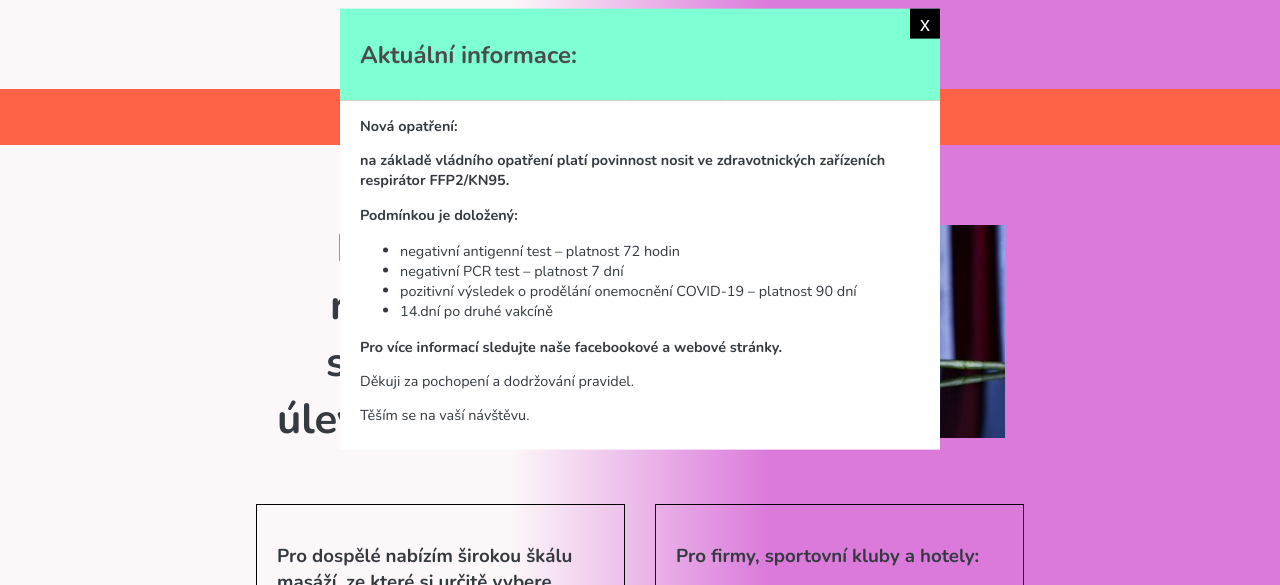
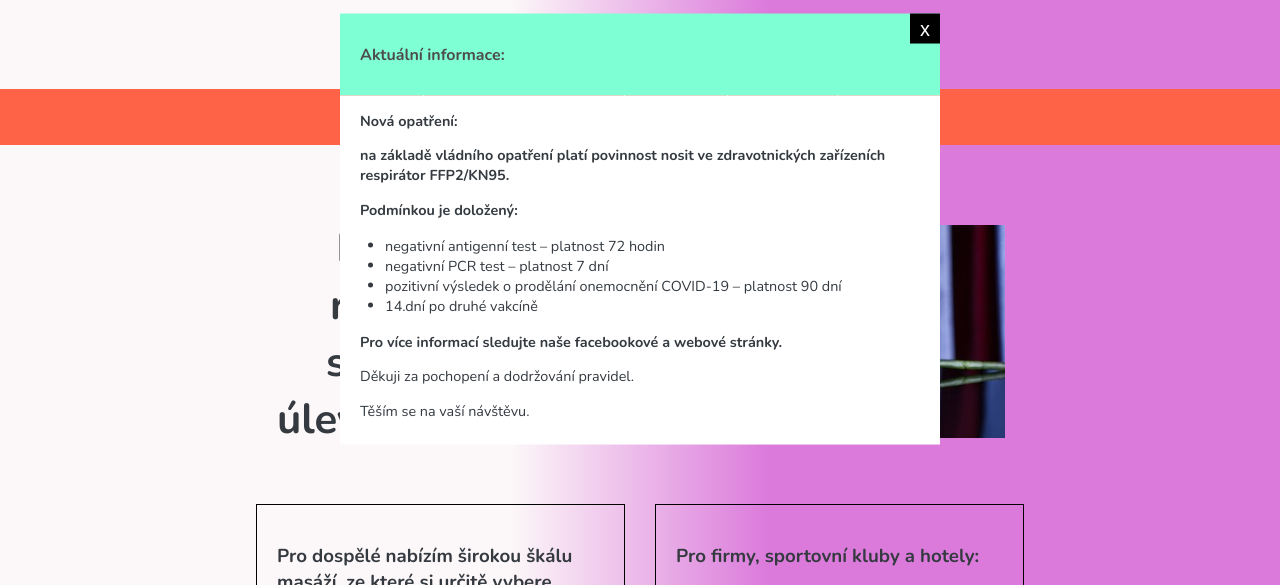
Before and after one commit to devilAn666/Masaze, an Eleventy site: page index.html in a window 1280 px wide. Shown: the part 171-756 px from the top of the page. Built offline with nearby package versions, Linux system fonts and the light colour scheme; Eleventy itself is replaced by a stand-in of ours; files that its build step writes are made by us from their sources.

Commit message:
stylování velikosti hlavního nadpisu v pop-up

```diff
--- a/scss/_pop-up.scss
+++ b/scss/_pop-up.scss
@@ -14,12 +14,22 @@
     border: none;
     padding: 10px 20px;
     min-height: 16.43px;
+
+    h2 {
+      font-size: 0.8em;
+      margin-top: 10px;
+      margin-bottom: 10px;
+    }
   }
 
   &__body {
     position: relative;
     padding: 10px 20px;
     background-color: white;
+
+    ul {
+      padding-left: 25px;
+    }
 
     p,
     li {
@@ -35,14 +45,23 @@
   border: none;
   background-color: black;
   color: white;
-  padding: 5px 10px;
-  font-size: 20px;
+  padding: 2.5px 5px;
+  font-size: 10px;
   line-height: 1;
 }
 
 @media screen and (min-width: 780px) {
   .popup {
     width:400px;
+
+    &__header {
+
+      h2 {
+        font-size: 0.9cem;
+        margin-top: 10px;
+        margin-bottom: 10px;
+      }
+    }
 
     p,
     li {
@@ -56,11 +75,25 @@
     .popup {
       width: 500px;
 
+      &__header {
+
+        h2 {
+          font-size: 1em;
+          margin-top: 20px;
+          margin-bottom: 20px;
+        }
+      }
+
       p,
       li {
         font-size: 0.8em;
       }
     }
+  }
+
+  #zavrit {
+    padding: 5px 10px;
+    font-size: 20px;
   }
 
 
```
Also changed, not shown: css/style.css, 1 other file.
